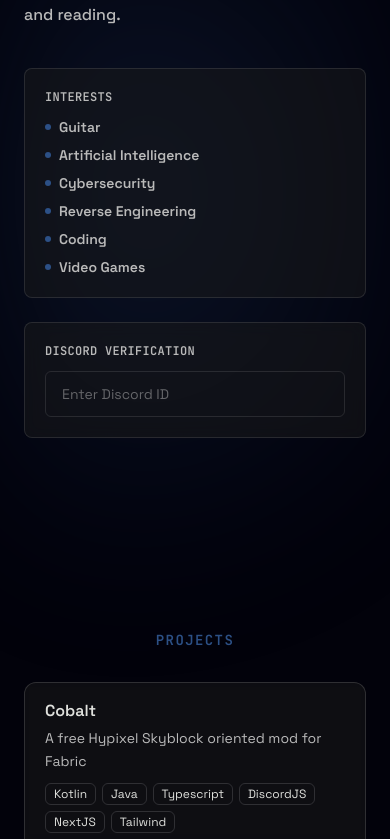
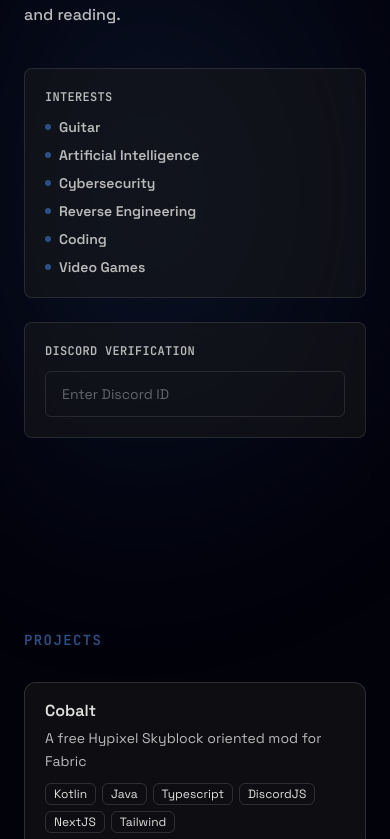
Before and after one commit to quiteboring/quiteboring.github.io, a Next.js app: page / in a window 390 px wide. Shown: the part 1161-2000 px from the top of the page. Built offline with nearby package versions, Linux system fonts and the light colour scheme; no server answers.

Commit message:
chore: another small change to align text to left

```diff
--- a/app/page.tsx
+++ b/app/page.tsx
@@ -3,13 +3,15 @@ import Hero from "@/components/sections/Hero";
 import AboutMe from "@/components/sections/AboutMe";
 import Projects from "@/components/sections/Projects";
 import Footer from "@/components/layout/Footer";
+import FallingRectangles from "@/components/ui/FallingRectangles";
 
 export default function Home() {
   return (
     <div className="mx-auto px-6 max-w-5xl">
-      <Navbar />
       <div className="pointer-events-none fixed left-1/2 top-1/2 -z-10 h-150 w-150 -translate-x-1/2 -translate-y-1/2 rounded-full bg-blue-500/10 blur-[120px]" />
       <div className="pointer-events-none absolute inset-0 -z-10 bg-[radial-gradient(circle_at_30%_50%,var(--accent-primary),transparent_30%)] opacity-25 blur-[80px]" />
+
+      <Navbar />
 
       <main>
         <Hero />
--- a/components/sections/Projects.tsx
+++ b/components/sections/Projects.tsx
@@ -34,7 +34,7 @@ export default function Projects() {
 
   return (
     <section id="projects" className="flex min-h-screen flex-col justify-center py-24">
-      <h2 className="mb-8 text-sm tracking-widest text-(--accent-primary) font-semibold mono text-center lg:text-left">
+      <h2 className="mb-8 text-sm tracking-widest text-(--accent-primary) font-semibold mono text-left">
         PROJECTS
       </h2>
 
```
